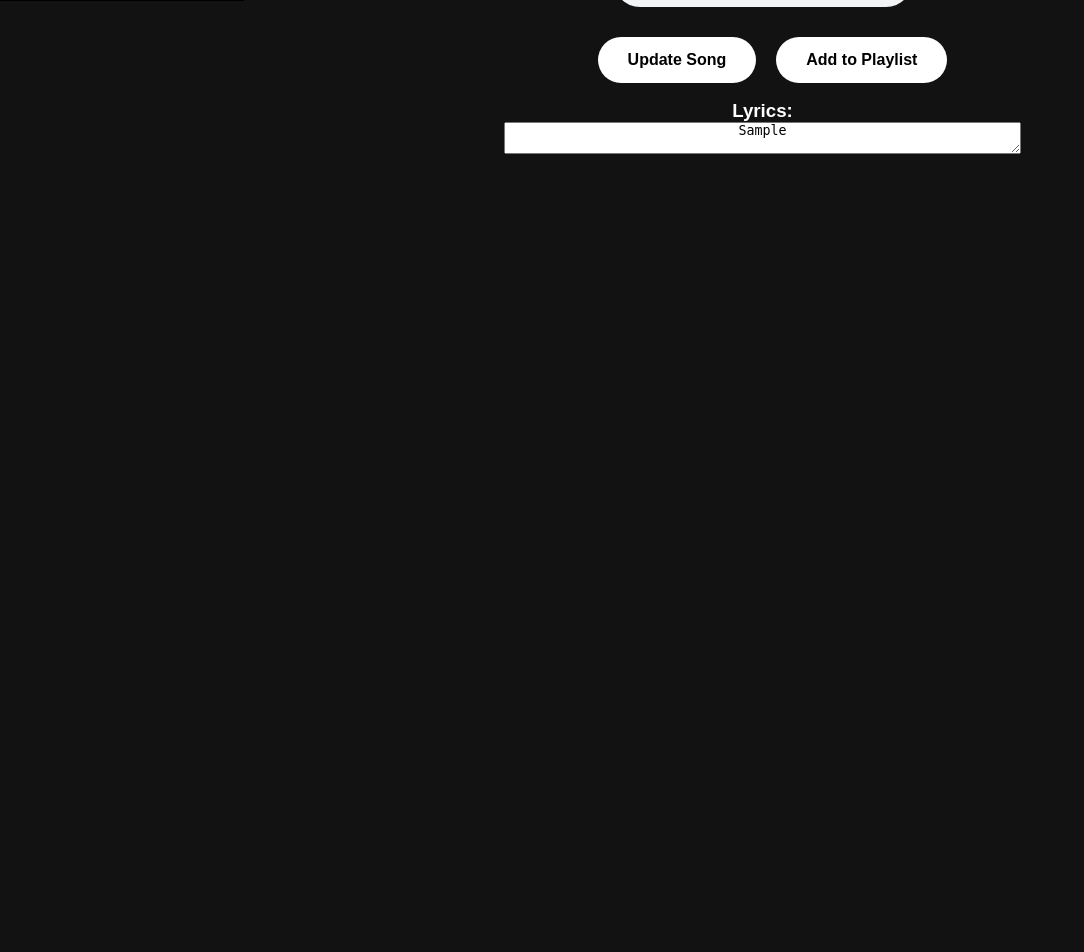
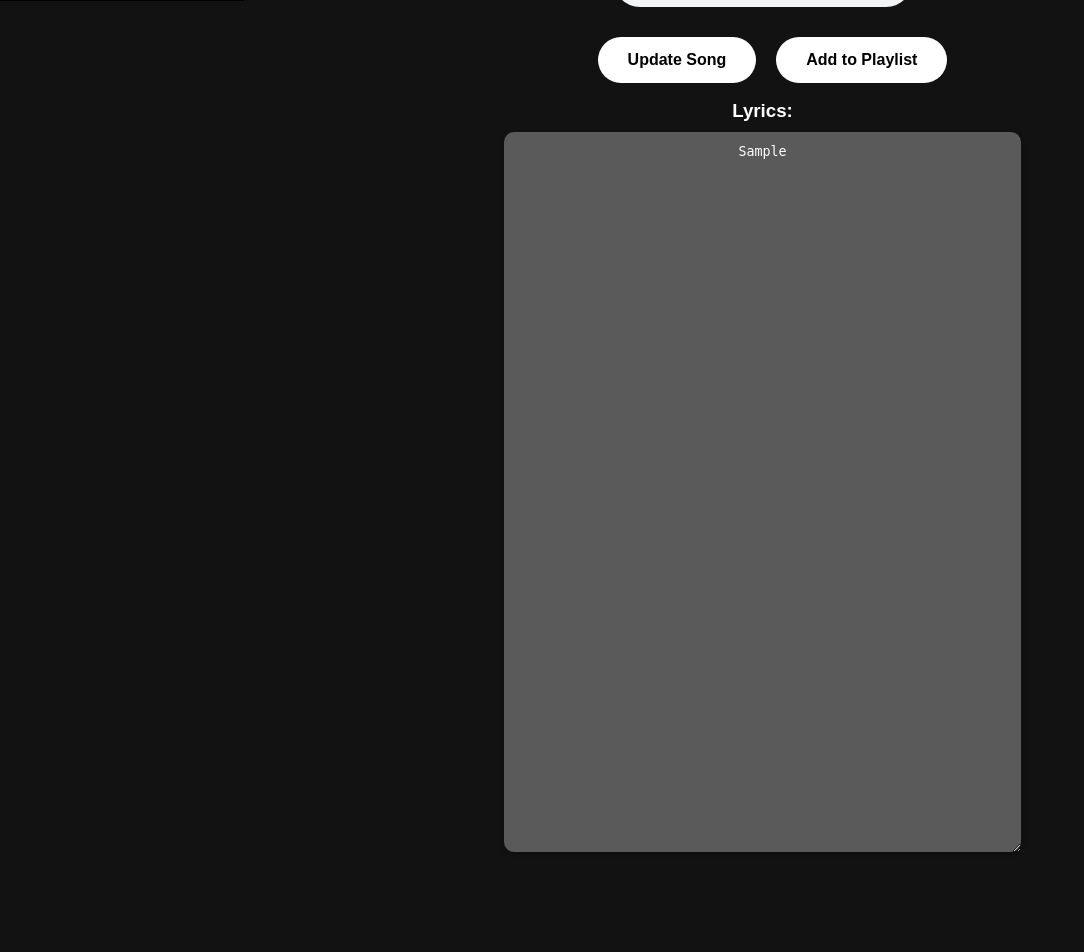
Before and after one commit to christj831/Spotify, a Node server app: page /playsong/1 in a window 1280 px wide. Shown: the part 799-1751 px from the top of the page, without its empty margins (0-1084 px from the left). Before the commit the page ends 953 px from the top, so only its background shows below. Run offline with Node 20, Linux system fonts and the light colour scheme; tables that the repository leaves empty or names only in its code hold one stand-in row (values such as "Sample post"); grey boxes marked "Sample" are stand-in pictures.

Commit message:
new file:   public/images/1727275570315.jpg 	new file:   public/images/1727275753464.jpg 	new file:   public/music/1727275570293.mp3 	new file:   public/music/1727275753424.mp3 	modified:   views/playsong.ejs 	modified:   views/updatesong.ejs

```diff
--- a/views/playsong.ejs
+++ b/views/playsong.ejs
@@ -1,6 +1,17 @@
 <head>
     <link href="../css/style.css" rel="stylesheet" />
     <style>
+      textarea {
+            width: 90%;
+            height: 90%;
+            padding: 12px;
+            border-radius: 10px;
+            border: none;
+            margin: 10px 0;
+            background: rgba(255, 255, 255, 0.3);
+            color: #fff;
+            box-shadow: 0 2px 5px rgba(0, 0, 0, 0.3);
+        }
         .center {
   display: block;
   margin-left: auto;
--- a/views/updatesong.ejs
+++ b/views/updatesong.ejs
@@ -135,9 +135,7 @@
   margin-left: auto;
   margin-right: auto;
   width: 50%;}
-  .row-container button{
 
-}
     </style>
 </head>
 
```
Also changed, not shown: public/images/1727275570315.jpg (added), public/images/1727275753464.jpg (added), 2 other files.
